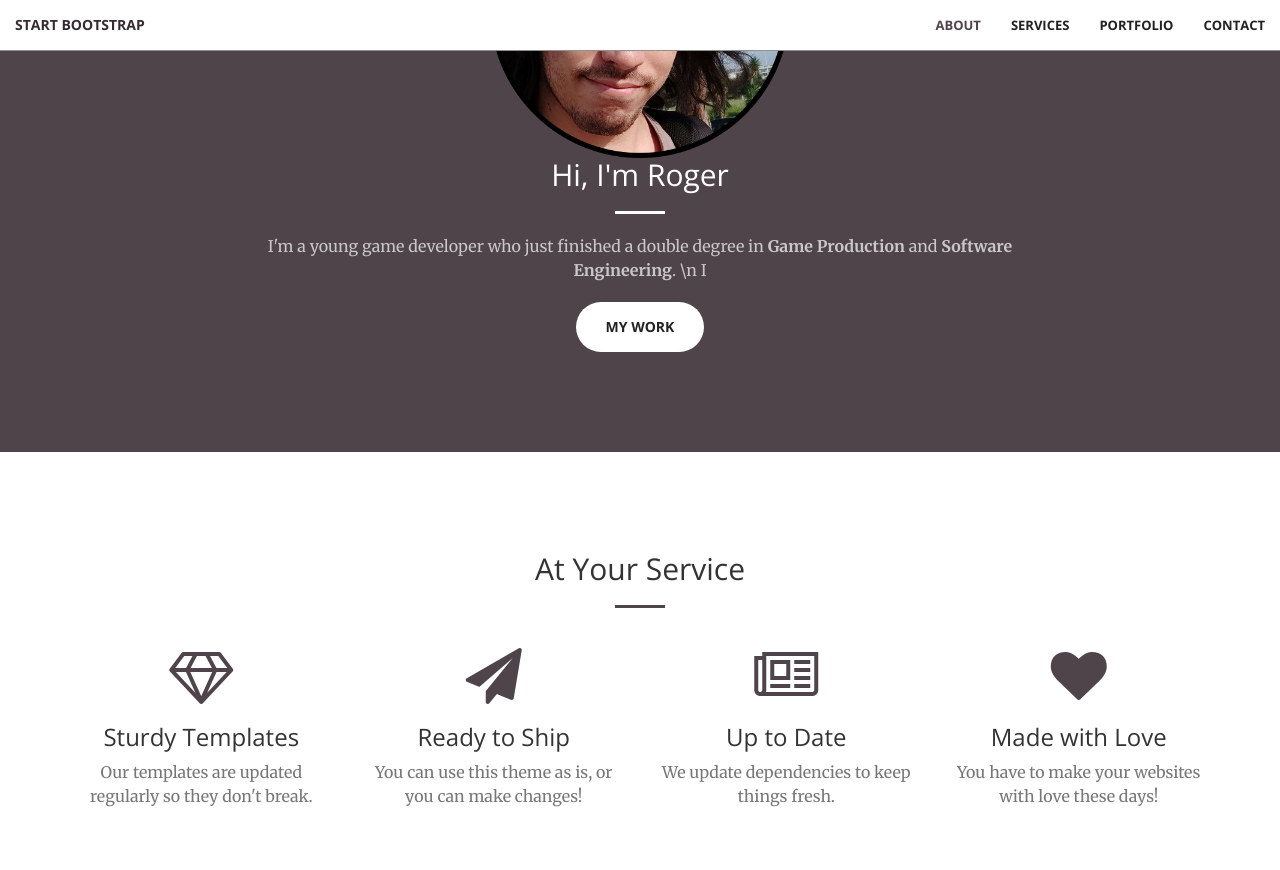
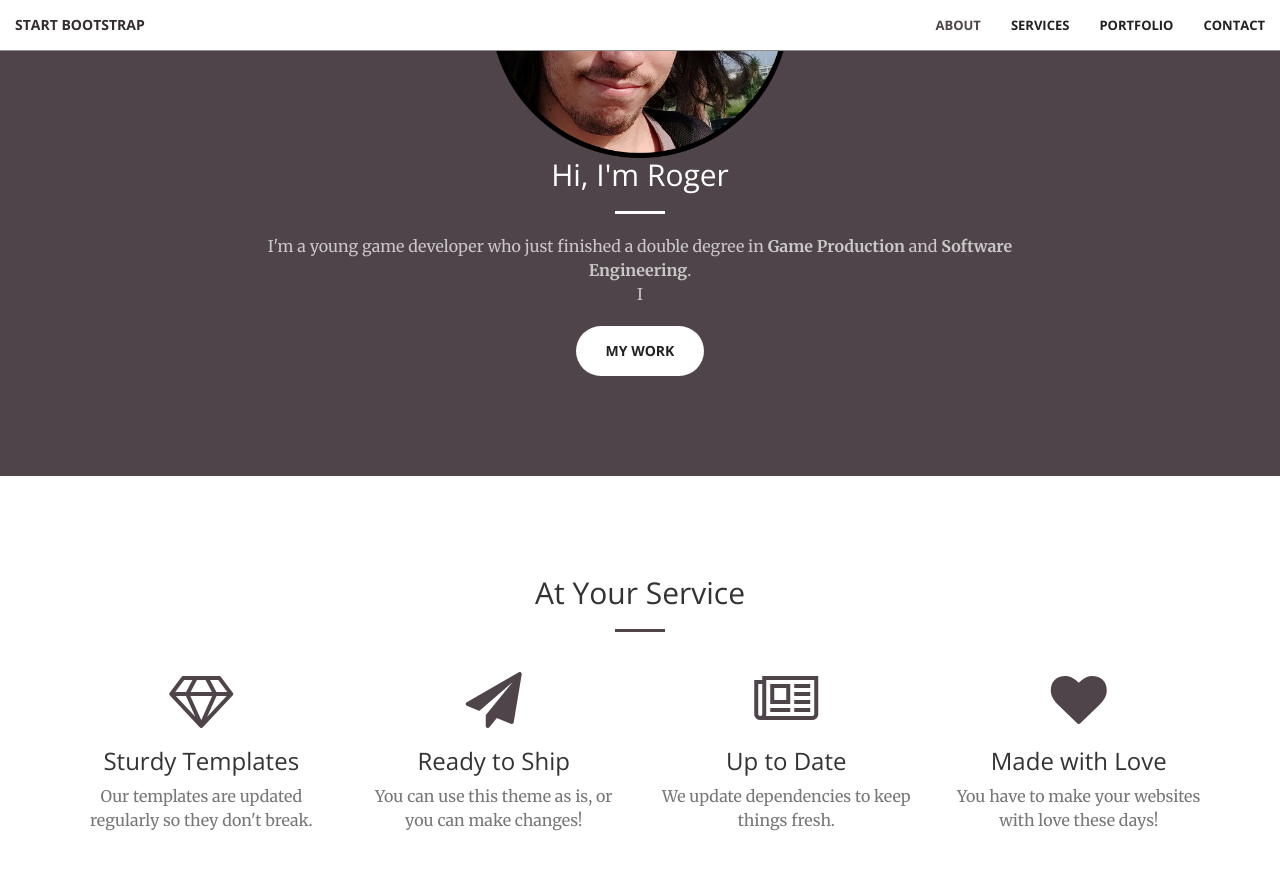
Before and after one commit to Ryuggha/ryuggha.github.io, a Jekyll site: the page built from index.html, in a window 1280 px wide and 900 px high, scrolled down 1142 px. Shown: the top 870 px of the window. Built offline with Jekyll 4.4.1, drawn with Linux system fonts in a browser that asks for light colours.

Commit message:
Line jump

```diff
--- a/_includes/call-to-action.html
+++ b/_includes/call-to-action.html
@@ -5,7 +5,7 @@
                 <img src="img/portrait.png" alt="Portrait" style="width:300px;height:300px;"">
                 <h2 class="section-heading">Hi, I'm Roger</h2>
                 <hr class="light">
-                <p class="text-faded">I'm a young game developer who just finished a double degree in <b>Game Production</b> and <b>Software Engineering</b>. \n
+                <p class="text-faded">I'm a young game developer who just finished a double degree in <b>Game Production</b> and <b>Software Engineering</b>. <br>
                 I </p>
                 <a href="#portfolio" class="btn btn-default btn-xl">My Work</a>
             </div>
```
